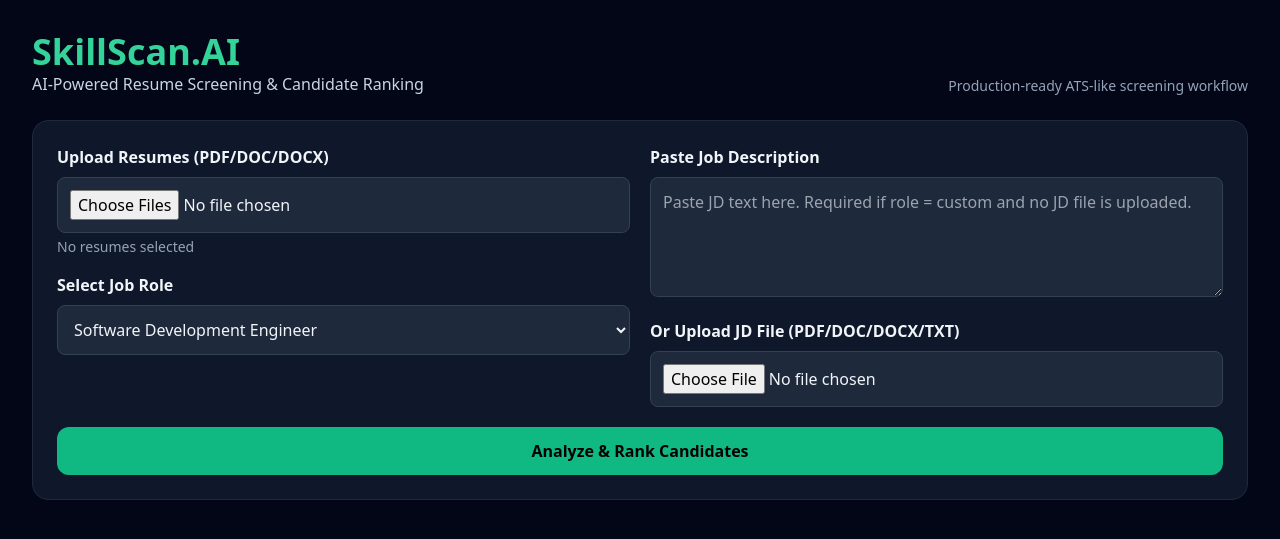
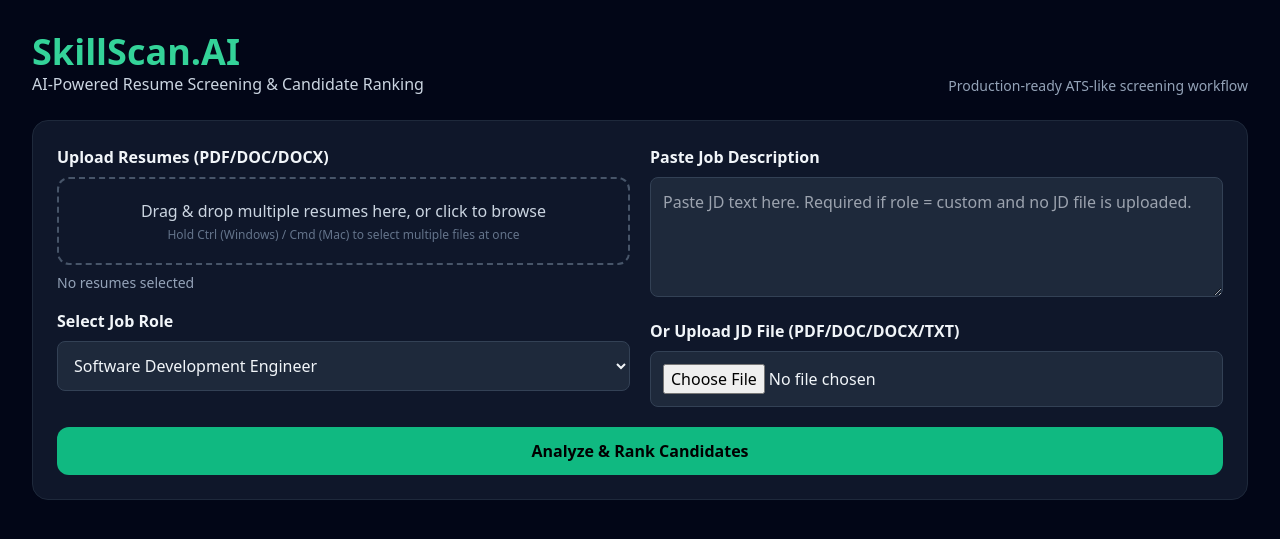
Before and after one commit to Neelanshdosi/AI-Powered-Resume-Screener, a Flask app: page / in a window 1280 px wide. Shown: the top 539 px of the page. Run offline with Flask 3, Linux system fonts and the light colour scheme; some libraries are stand-ins or nearby versions.

Commit message:
Fix multi-resume upload by accumulating selected files in the UI.
Users can now add resumes via repeated browse or drag-and-drop without replacing prior selections, and the backend reliably collects all files from multipart uploads.

Co-authored-by: Cursor <cursoragent@cursor.com>

```diff
--- a/resume_app/app.py
+++ b/resume_app/app.py
@@ -322,16 +322,35 @@ Resume:
 def home():
     return render_template("index.html")
 
+def collect_resume_uploads():
+    """Gather all uploaded resume files (supports multi-file field and legacy single field)."""
+    allowed = {"pdf", "doc", "docx"}
+    seen_names = set()
+    collected = []
+
+    for field in ("resumes", "resume"):
+        for file_obj in request.files.getlist(field):
+            if not file_obj or not file_obj.filename:
+                continue
+            filename = file_obj.filename
+            if filename in seen_names:
+                continue
+            seen_names.add(filename)
+            if not allowed_file(filename, allowed):
+                raise ValueError(
+                    f"Unsupported resume format: {filename}. Use PDF, DOC, or DOCX."
+                )
+            collected.append(file_obj)
+
+    return collected
+
+
 @app.route("/analyze", methods=["POST"])
 def analyze():
     try:
-        files = request.files.getlist("resumes")
+        files = collect_resume_uploads()
         if not files:
             return jsonify({"error": "No resumes uploaded."}), 400
-
-        invalid = [f.filename for f in files if not allowed_file(f.filename, {"pdf", "doc", "docx"})]
-        if invalid:
-            return jsonify({"error": f"Unsupported resume format(s): {', '.join(invalid)}"}), 400
 
         role = request.form.get("jobRole", "").strip()
         jd_text = request.form.get("jobDescription", "").strip()
@@ -400,6 +419,8 @@ def analyze():
             }
         )
 
+    except ValueError as e:
+        return jsonify({"error": str(e)}), 400
     except Exception as e:
         return jsonify({"error": str(e)}), 500
 
--- a/resume_app/templates/index.html
+++ b/resume_app/templates/index.html
@@ -21,8 +21,16 @@
         <div class="space-y-4">
           <div>
             <label class="block font-semibold mb-2">Upload Resumes (PDF/DOC/DOCX)</label>
-            <input id="resumes" type="file" multiple accept=".pdf,.doc,.docx" class="w-full p-3 bg-slate-800 border border-slate-700 rounded-lg" />
-            <p id="resumeCount" class="text-sm text-slate-400 mt-1">No resumes selected</p>
+            <div
+              id="resumeDropZone"
+              class="w-full p-5 border-2 border-dashed border-slate-600 rounded-xl text-center cursor-pointer hover:bg-slate-800/80 transition"
+            >
+              <p class="text-slate-300">Drag & drop multiple resumes here, or click to browse</p>
+              <p class="text-xs text-slate-500 mt-1">Hold Ctrl (Windows) / Cmd (Mac) to select multiple files at once</p>
+            </div>
+            <input id="resumes" type="file" multiple accept=".pdf,.doc,.docx,application/pdf,application/msword,application/vnd.openxmlformats-officedocument.wordprocessingml.document" class="hidden" />
+            <p id="resumeCount" class="text-sm text-slate-400 mt-2">No resumes selected</p>
+            <ul id="resumeFileList" class="mt-2 space-y-1 text-sm"></ul>
           </div>
           <div>
             <label class="block font-semibold mb-2">Select Job Role</label>
@@ -87,7 +95,9 @@
 
   <script>
     const resumesInput = document.getElementById("resumes");
+    const resumeDropZone = document.getElementById("resumeDropZone");
     const resumeCount = document.getElementById("resumeCount");
+    const resumeFileList = document.getElementById("resumeFileList");
     const jdFileInput = document.getElementById("jdFile");
     const jobRole = document.getElementById("jobRole");
     const jobDescription = document.getElementById("jobDescription");
@@ -104,10 +114,78 @@
     const exportXlsxBtn = document.getElementById("exportXlsx");
 
     let allResults = [];
+    let selectedResumeFiles = [];
 
+    const ALLOWED_RESUME_EXT = [".pdf", ".doc", ".docx"];
+
+    function isAllowedResume(file) {
+      const name = (file.name || "").toLowerCase();
+      return ALLOWED_RESUME_EXT.some((ext) => name.endsWith(ext));
+    }
+
+    function fileKey(file) {
+      return `${file.name}|${file.size}|${file.lastModified}`;
+    }
+
+    function addResumeFiles(fileList) {
+      const incoming = Array.from(fileList || []);
+      const rejected = [];
+      incoming.forEach((file) => {
+        if (!isAllowedResume(file)) {
+          rejected.push(file.name);
+          return;
+        }
+        const key = fileKey(file);
+        if (!selectedResumeFiles.some((f) => fileKey(f) === key)) {
+          selectedResumeFiles.push(file);
+        }
+      });
+      if (rejected.length) {
+        alert(`Skipped unsupported file(s): ${rejected.join(", ")}\nAllowed: PDF, DOC, DOCX`);
+      }
+      renderResumeFileList();
+    }
+
+    function removeResumeFile(index) {
+      selectedResumeFiles.splice(index, 1);
+      renderResumeFileList();
+    }
+
+    function renderResumeFileList() {
+      const total = selectedResumeFiles.length;
+      resumeCount.textContent = total
+        ? `${total} resume(s) ready to analyze`
+        : "No resumes selected";
+      resumeFileList.innerHTML = "";
+      selectedResumeFiles.forEach((file, index) => {
+        const li = document.createElement("li");
+        li.className = "flex items-center justify-between gap-2 bg-slate-800 border border-slate-700 rounded-lg px-3 py-2";
+        li.innerHTML = `
+          <span class="truncate text-slate-200" title="${file.name}">${index + 1}. ${file.name}</span>
+          <button type="button" data-index="${index}" class="text-rose-400 hover:text-rose-300 text-xs font-semibold shrink-0">Remove</button>
+        `;
+        li.querySelector("button").addEventListener("click", () => removeResumeFile(index));
+        resumeFileList.appendChild(li);
+      });
+    }
+
+    resumeDropZone.addEventListener("click", () => resumesInput.click());
     resumesInput.addEventListener("change", () => {
-      const total = resumesInput.files.length;
-      resumeCount.textContent = total ? `${total} resume(s) selected` : "No resumes selected";
+      addResumeFiles(resumesInput.files);
+      resumesInput.value = "";
+    });
+
+    resumeDropZone.addEventListener("dragover", (e) => {
+      e.preventDefault();
+      resumeDropZone.classList.add("border-emerald-500", "bg-slate-800/80");
+    });
+    resumeDropZone.addEventListener("dragleave", () => {
+      resumeDropZone.classList.remove("border-emerald-500", "bg-slate-800/80");
+    });
+    resumeDropZone.addEventListener("drop", (e) => {
+      e.preventDefault();
+      resumeDropZone.classList.remove("border-emerald-500", "bg-slate-800/80");
+      addResumeFiles(e.dataTransfer.files);
     });
 
     function renderSkeletons() {
@@ -218,13 +296,13 @@
     }
 
     analyzeBtn.addEventListener("click", async () => {
-      if (!resumesInput.files.length) return alert("Please upload at least one resume.");
+      if (!selectedResumeFiles.length) return alert("Please upload at least one resume.");
       if (jobRole.value === "custom" && !jobDescription.value.trim() && !jdFileInput.files.length) {
         return alert("Provide custom JD text or upload a JD file.");
       }
 
       const form = new FormData();
-      Array.from(resumesInput.files).forEach(f => form.append("resumes", f));
+      selectedResumeFiles.forEach((f) => form.append("resumes", f, f.name));
       form.append("jobRole", jobRole.value);
       form.append("jobDescription", jobDescription.value);
       if (jdFileInput.files.length) form.append("jobDescriptionFile", jdFileInput.files[0]);
@@ -232,7 +310,7 @@
       analyzeBtn.disabled = true;
       analyzeBtn.textContent = "Analyzing...";
       progressContainer.classList.remove("hidden");
-      statusEl.textContent = `Processing ${resumesInput.files.length} resume(s)...`;
+      statusEl.textContent = `Processing ${selectedResumeFiles.length} resume(s)...`;
       renderSkeletons();
 
       let pct = 10;
```
